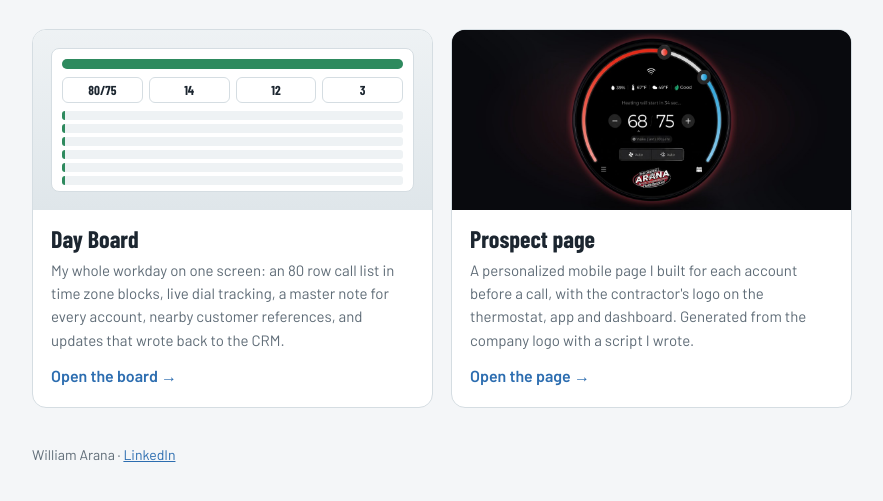
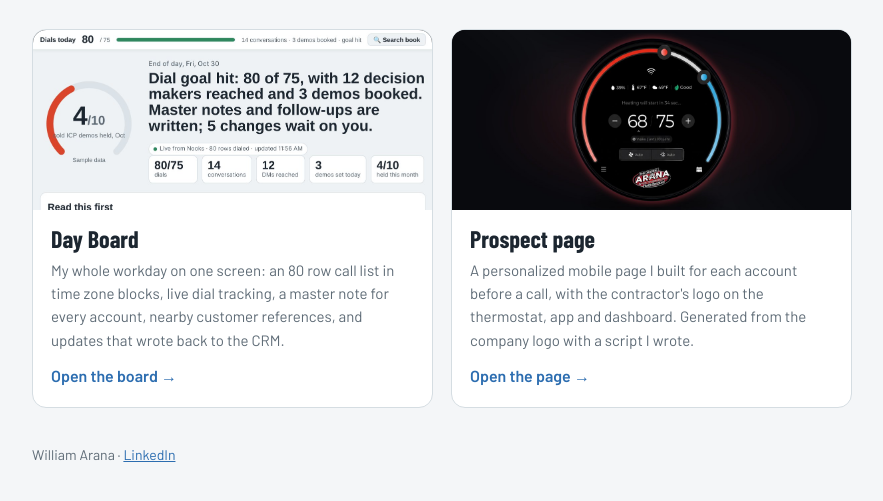
Before and after one commit to william-arana/work-samples, a plain HTML site: page index.html in a window 1280 px wide. Shown: the part 175-676 px from the top of the page, without its empty margins (198-1081 px from the left). Drawn offline with nearby package versions, Linux system fonts and the light colour scheme.

Commit message:
Home page: real screenshot of the Day Board as its card image
Co-Authored-By: Claude Opus 5.5 <noreply@anthropic.com>
Claude-Session: https://claude.ai/code/session_01H9BJ28paAbh8fHSz5UjA11

```diff
--- a/index.html
+++ b/index.html
@@ -40,7 +40,7 @@ footer a{color:var(--accent)}
   <p class="lede">Two things I built as an SDR selling to HVAC, plumbing and electrical contractors. Both are demo copies: the companies, contacts and numbers are made up, and every button still works.</p>
   <div class="grid">
     <a class="card" href="day-board/">
-      <div class="thumb board" aria-hidden="true"><div class="mini"><div class="bar"><i></i></div><div class="row"><b>80/75</b><b>14</b><b>12</b><b>3</b></div><ul><li></li><li></li><li></li><li></li><li></li><li></li></ul></div></div>
+      <div class="thumb" style="background-image:url(day-board-thumb.jpg);background-position:left top" aria-hidden="true"></div>
       <div class="body"><h2>Day Board</h2><p>My whole workday on one screen: an 80 row call list in time zone blocks, live dial tracking, a master note for every account, nearby customer references, and updates that wrote back to the CRM.</p><div class="go">Open the board →</div></div>
     </a>
     <a class="card" href="prospect-page/">
```
Also changed, not shown: day-board-thumb.jpg (added).
